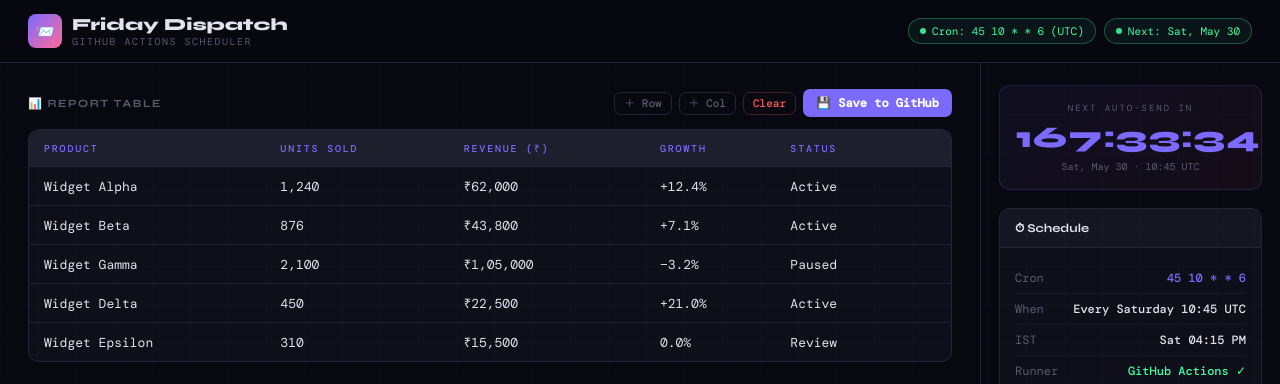
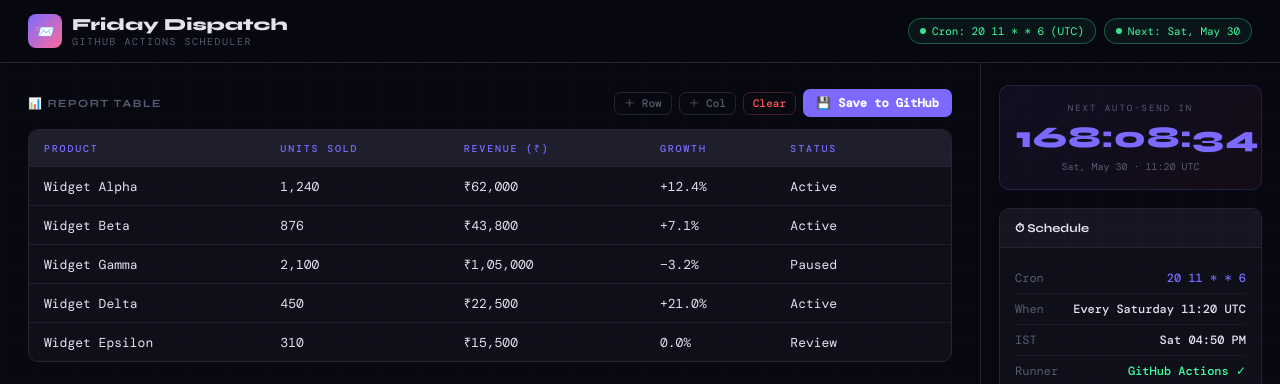
Before and after one commit to Alex-Learning-New/Friday-Mail, a website: page index.html in a window 1280 px wide. Shown: the top 384 px of the page. Drawn offline with nearby package versions, Linux system fonts and the light colour scheme.

Commit message:
Update index.html

```diff
--- a/index.html
+++ b/index.html
@@ -243,7 +243,7 @@
     </div>
   </div>
   <div style="display:flex;gap:8px;flex-wrap:wrap;">
-    <div class="pill on"><div class="dot"></div><span>Cron: 45 10 * * 6 (UTC)</span></div>
+    <div class="pill on"><div class="dot"></div><span>Cron: 20 11 * * 6 (UTC)</span></div>
     <div class="pill on"><div class="dot"></div><span id="nextLabel">calculating…</span></div>
   </div>
 </div>
@@ -298,9 +298,9 @@
     <div class="card">
       <div class="card-head"><div class="card-title">⏱ Schedule</div></div>
       <div class="card-body">
-        <div class="ir"><span class="ik">Cron</span><span class="iv a">45 10 * * 6</span></div>
-        <div class="ir"><span class="ik">When</span><span class="iv">Every Saturday 10:45 UTC</span></div>
-        <div class="ir"><span class="ik">IST</span><span class="iv">Sat 04:15 PM</span></div>
+        <div class="ir"><span class="ik">Cron</span><span class="iv a">20 11 * * 6</span></div>
+        <div class="ir"><span class="ik">When</span><span class="iv">Every Saturday 11:20 UTC</span></div>
+        <div class="ir"><span class="ik">IST</span><span class="iv">Sat 04:50 PM</span></div>
         <div class="ir"><span class="ik">Runner</span><span class="iv g">GitHub Actions ✓</span></div>
         <div class="ir"><span class="ik">Tab needed?</span><span class="iv g">No ✓</span></div>
       </div>
@@ -516,7 +516,7 @@ function ghFetch(path, token, method='GET', body=null) {
 // ── countdown ─────────────────────────────────────────────────────
 function nextFriday() {
   const n = new Date();
-  const u = new Date(Date.UTC(n.getUTCFullYear(),n.getUTCMonth(),n.getUTCDate(),10,45,0,0));
+  const u = new Date(Date.UTC(n.getUTCFullYear(),n.getUTCMonth(),n.getUTCDate(),11,20,0,0));
   const d = (6 - u.getUTCDay() + 7) % 7 || 7;
   u.setUTCDate(u.getUTCDate() + d);
   return u;
@@ -528,7 +528,7 @@ function tickCD() {
   document.getElementById('cdVal').textContent =
     `${String(h).padStart(2,'0')}:${String(m).padStart(2,'0')}:${String(s).padStart(2,'0')}`;
   document.getElementById('cdSub').textContent =
-    nf.toLocaleDateString(undefined,{weekday:'short',month:'short',day:'numeric'}) + ' · 10:45 UTC';
+    nf.toLocaleDateString(undefined,{weekday:'short',month:'short',day:'numeric'}) + ' · 11:20 UTC';
   document.getElementById('nextLabel').textContent =
     'Next: ' + nf.toLocaleDateString(undefined,{weekday:'short',month:'short',day:'numeric'});
 }
```
